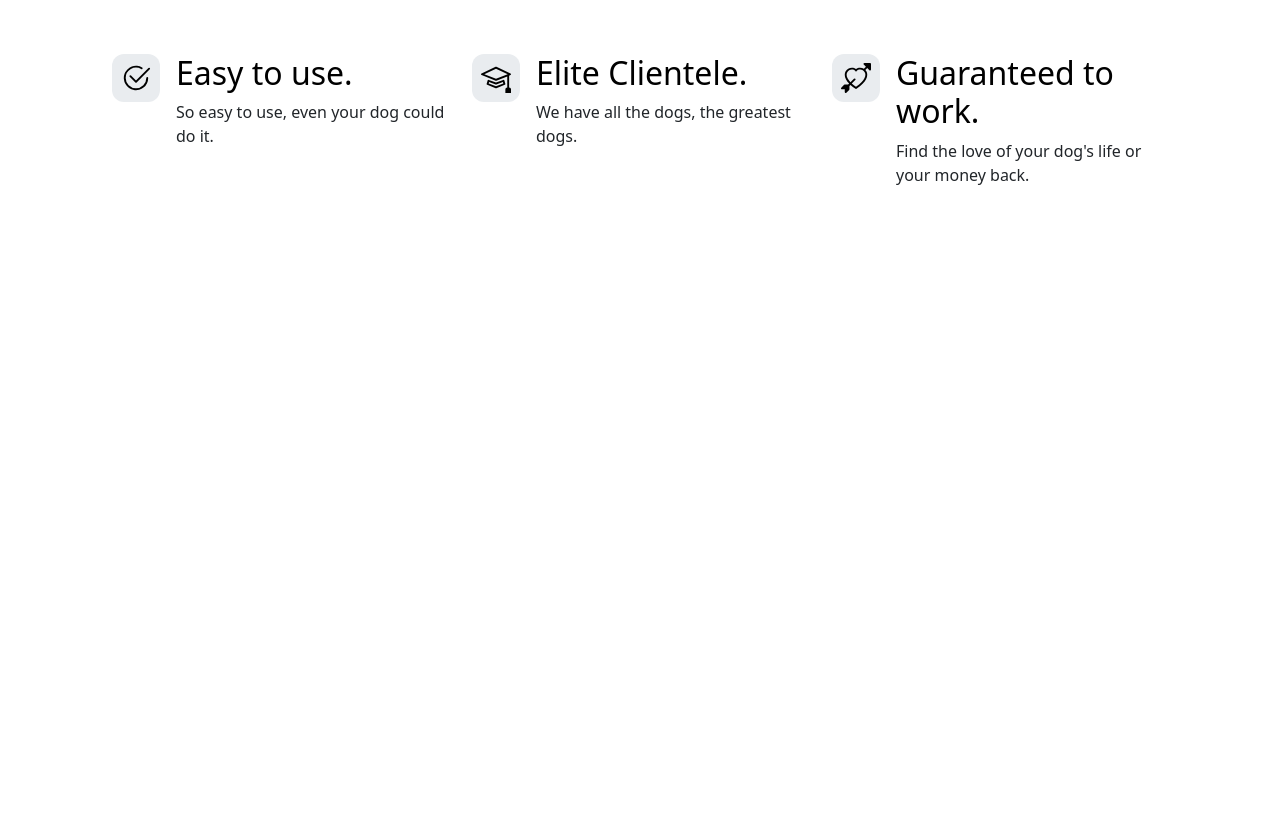
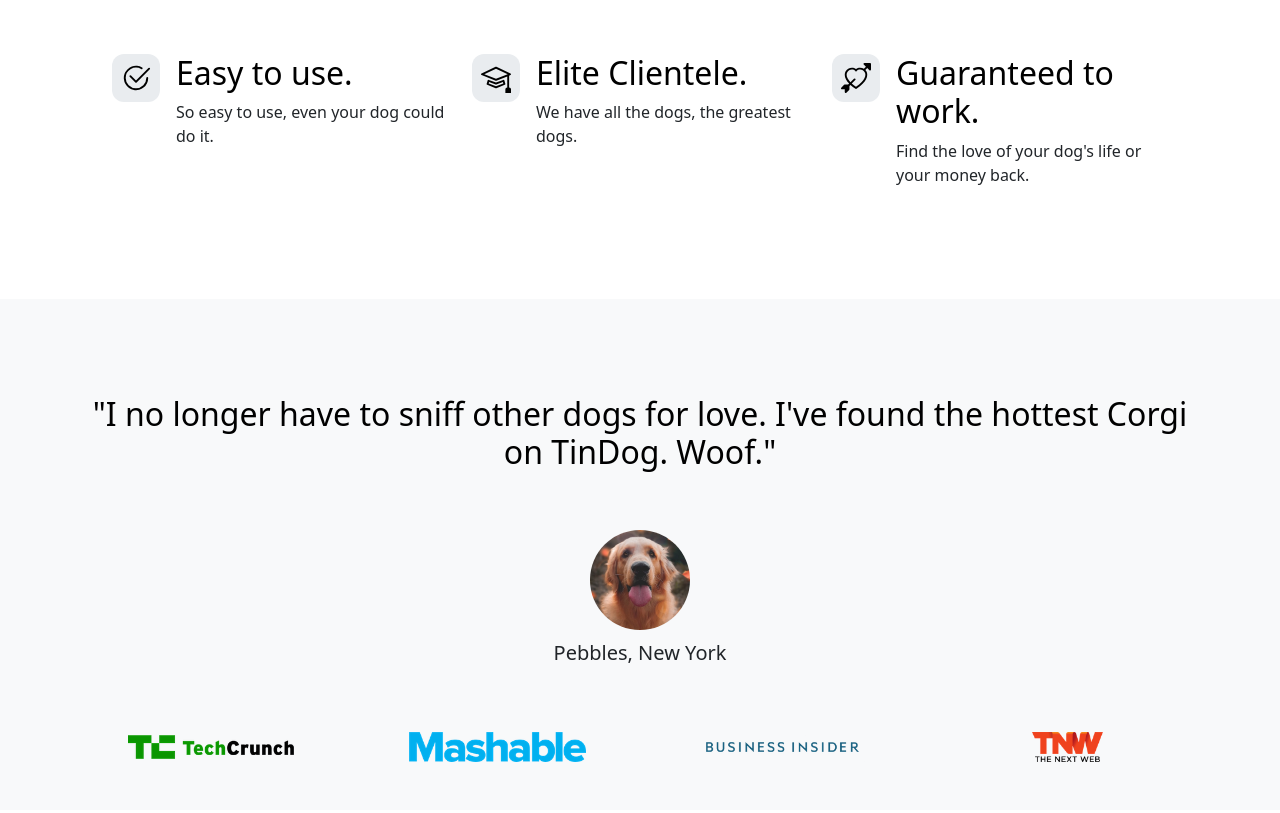
Before and after one commit to Ste881/Tindog, a plain HTML site: page 11.3 TinDog Project/index.html in a window 1280 px wide. Shown: the part 732-1545 px from the top of the page. Before the commit the page ends 983 px from the top, so only its background shows below. Drawn offline with nearby package versions, Linux system fonts and the light colour scheme.

Commit message:
Making Testimonials

```diff
--- a/11.3 TinDog Project/css/style.css
+++ b/11.3 TinDog Project/css/style.css
@@ -48,3 +48,16 @@
   padding-right: 100px;
   margin-top: 0;
 }
+
+#testimonial h2{
+  padding-bottom: 50px;
+  }
+
+  .golden{
+    border-radius: 50%;
+    height: 100px;
+  }
+
+  .my-5 p{
+    margin-top: 8px;
+  }
--- a/11.3 TinDog Project/index.html
+++ b/11.3 TinDog Project/index.html
@@ -93,6 +93,42 @@
 
   <!-- Testimonial -->
 
+  <section id="testimonial">
+
+    <div class="my-5">
+      <div class="p-5 text-center bg-body-tertiary">
+        <div class="container py-5">
+          <h2 class="text-body-emphasis">"I no longer have to sniff other dogs for love. I've found the hottest Corgi on TinDog. Woof."</h2>
+          <img src="./images/dog-img.jpg" alt="A golden retriver" class="golden">
+
+          <p class="col-lg-8 mx-auto lead" >
+            Pebbles, New York
+          </p>
+        </div>
+
+        <div class="container">
+          <div class="row">
+            <div class="col-lg-3 col-sm-12">
+              <img src="./images/techcrunch.png" alt="Company Logo" height="30">
+            </div>
+
+            <div class="col-lg-3 col-sm-12">
+              <img src="./images/mashable.png" alt="Company Logo" height="30">
+            </div>
+
+            <div class="col-lg-3 col-sm-12">
+              <img src="./images/bizinsider.png" alt="Company Logo" height="30">
+            </div>
+
+            <div class="col-lg-3 col-sm-12">
+              <img src="./images/tnw.png" alt="Company Logo" height="30">
+            </div>
+          </div>
+        </div>
+
+      </div>
+    </div>
+  </section>
 
   <!-- Pricing -->
 
```
